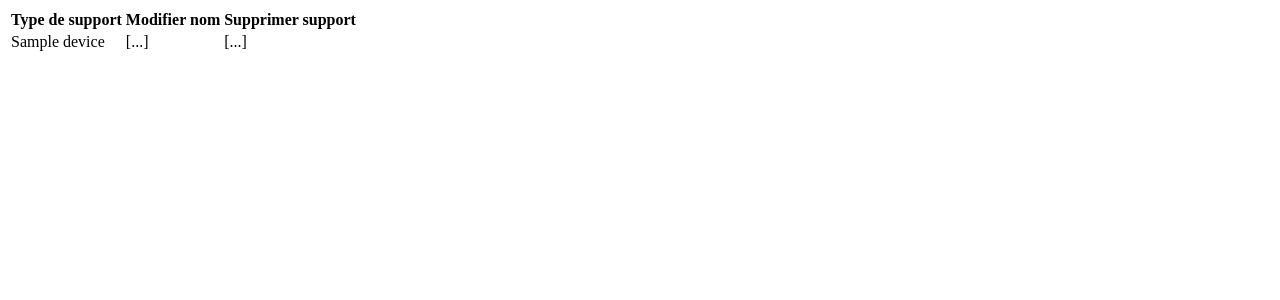
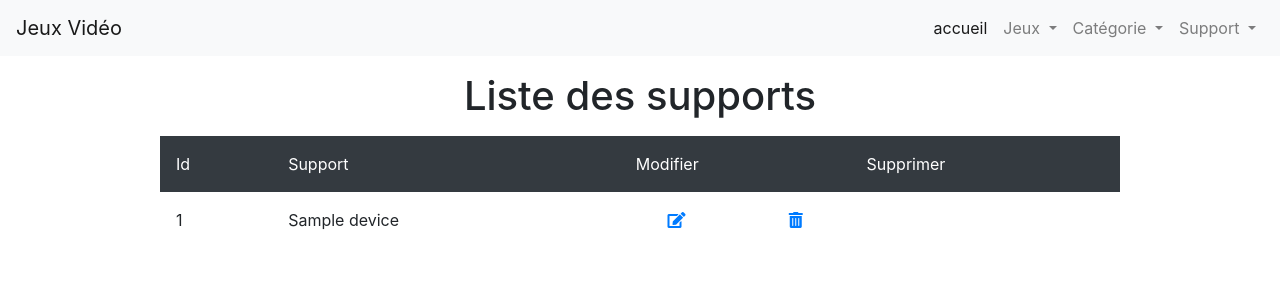
Before and after one commit to Waltercalling/videogames, a PHP site: page /device.php in a window 1280 px wide. Shown: the top 300 px of the page. Run offline with PHP 8.4, Linux system fonts and the light colour scheme; tables that the repository leaves empty hold one stand-in row (values such as "Sample post").

Commit message:
end mercredi

```diff
--- a/device.php
+++ b/device.php
@@ -1,46 +1,57 @@
 <?php
+	spl_autoload_register(function($class){
+		require_once'class/'.$class.'.class.php'; }); ?>
+<!DOCTYPE html>
+<html lang="fr">
+<!-- Head load -->
+<?php include("inc/head.php"); ?>
+<title>Liste des catégories de jeux Vidéo</title>
+</head>
+<!-- Database connexion -->
+<?php include_once("inc/connect.php");?>
 
-	spl_autoload_register(function($classe){
-			require_once 'class/'.$classe.'.class.php';
+<body>
+	<!-- Header -->
+	<?php include("inc/header.php"); ?>
+	<main>
 
-		});
-
-	include_once 'inc/connect.php';
-
-	$device1 = new Device ([
-		'name' => 'Playstation 5 (à venir)',
-	]);
-
-
-	$manager = new DeviceManager($bdd);
+	<h1 class="text-center my-3">Liste des supports</h1>
+	<?php $manager = new DeviceManager($bdd);
+         $devices = $manager->readObj();
 
 	//$manager->add($device1);
-
-	$devices = $manager->readObj();
-
-
 
 	//$devices = $manager->read();
 
 	//$manager->del($devices[9]);
 
+	?>
+<table class="w-75 m-auto">
+		<thead class="bg-dark text-white">
+			<th class="p-3">Id</th>
+			<th class="p-3">Support</th>
+			<th class="p-3">Modifier</th>
+			<th class="p-3">Supprimer</th>
 
+		</thead>
 
+		<tbody>
+			<?php foreach ($devices as $key => $value): ?>
+			<tr>
+				<td class="p-3"><?= $value->getId_device(); ?></td>
+				<td class="p-3"><?= $value->getName(); ?></td>
+				<td class="text-right align-middle">
+					<div class="d-flex flex-lg-row justify-content-lg-around">
+						<div><a href="deviceUpdate.php?id=<?= $value->getId_device();?>"><i class="fas fa-edit pr-2" title="Modifier"></i></a></div>
+						<div><a class="confirmation" href="deviceDelete.php?id=<?= $value->getId_device();?>"><i class="fas fa-trash-alt" title="Supprimer"></i></a></div>
+					</div>
+				</td>
+			</tr>
+			<?php endforeach; ?>
+		</tbody>
+	</table>
+	<!-- Footer -->
+	<?php include("inc/footer.php"); ?>
 
-
-	echo "<table>";
-	echo "<thead>";
-	echo "<th> Type de support </th>";
-	echo "<th> Modifier nom </th>";
-	echo "<th> Supprimer support </th>";
-	echo "<thead>";
-	echo "<tbody>";
-
-	foreach ($devices as $key => $value) {
-
-		echo "<tr><td>".$value->getName()."</td><td>[...]</td><td>[...]</td></tr>";
-	}
-
-	echo "<tbody>";
-	echo "</table>";
-?>
+</body>
+</html>
--- a/inc/header.php
+++ b/inc/header.php
@@ -38,7 +38,7 @@
 				Support
 				</a>
 				<div class="dropdown-menu" aria-labelledby="navbarDropdown">
-				<a class="dropdown-item" href="deviceadd.php">Ajout</a>
+				<a class="dropdown-item" href="deviceAdd.php">Ajout</a>
 				<a class="dropdown-item" href="device.php">Liste</a>
 				</div>
 
```
Also changed, not shown: deviceAdd.php (added, +56 -0 lines), 1 other file.
